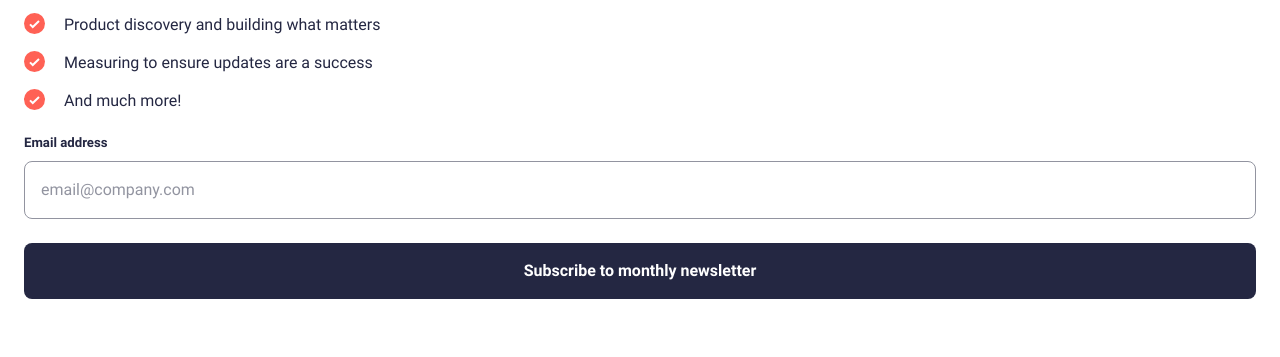
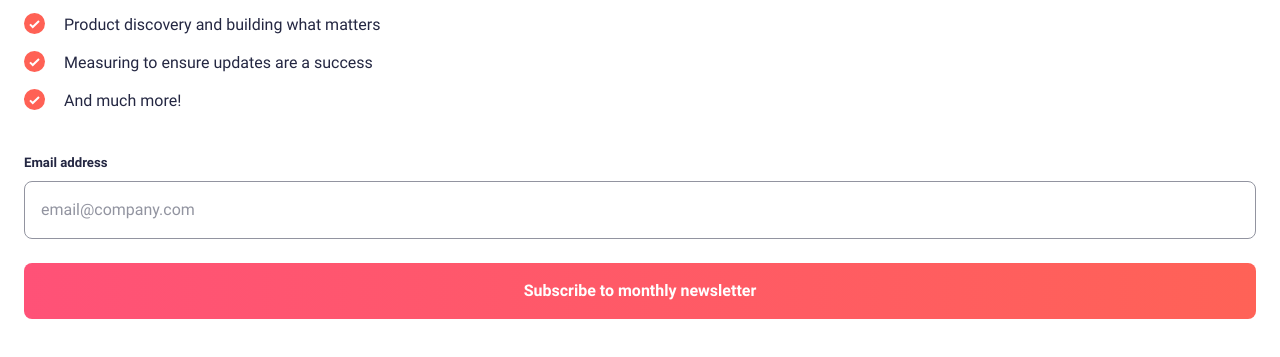
Before and after one commit to Annie-Huang/newsletter-sign-up-with-success-message-main, a website: page index.html in a window 1280 px wide. In both pictures the pointer is over the button "Subscribe to monthly newsletter". Shown: the part 411-768 px from the top of the page. Drawn offline with Linux system fonts and the light colour scheme.

Commit message:
Change background-image to linear-gradient when it's on hover of focus-visible

```diff
--- a/style.css
+++ b/style.css
@@ -103,6 +103,15 @@ input::placeholder {
   border-radius: 0.5rem;
 }
 
+.button:hover,
+.button:focus-visible {
+  background-image: linear-gradient(
+    -90deg,
+    var(--clr-accent-400),
+    var(--clr-accent-500)
+  );
+}
+
 .checkmark-list {
   display: grid;
   gap: 0.625rem;
@@ -132,6 +141,7 @@ input::placeholder {
 }
 
 .newsletter-cta form {
+  margin-block-start: 1.25rem;
   display: grid;
   gap: 1.5rem;
 }
```
